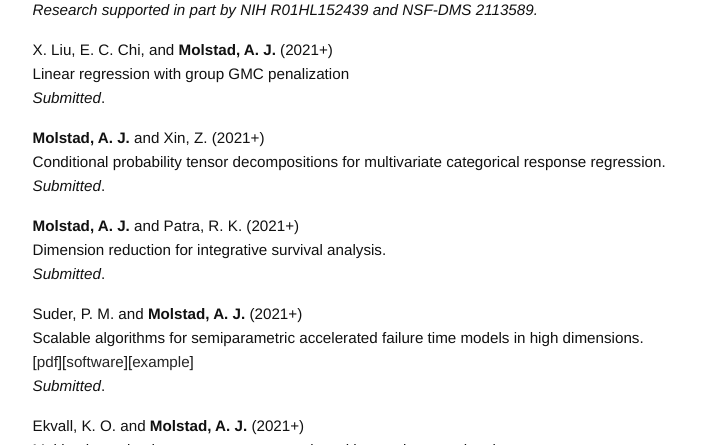
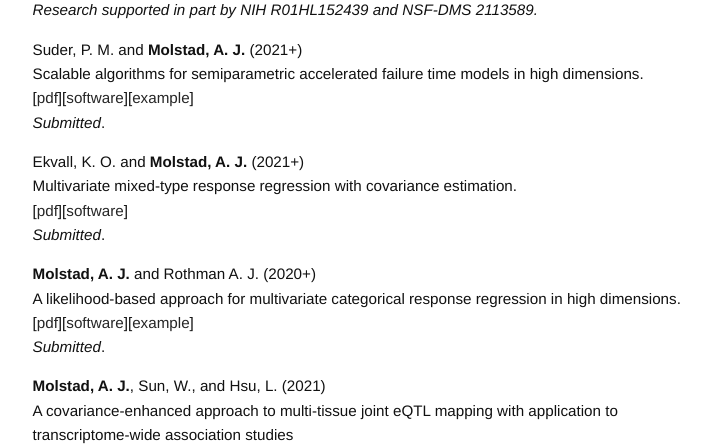
Before and after one commit to ajmolstad/ajmolstad.github.io, a Jekyll site: the page built from research.md, in a window 1280 px wide and 900 px high, cut to the strip 455-900 px from the top of the window. Shown: the whole strip, without its empty margins (275-986 px from the left). Built offline with Jekyll 4.4.1, drawn with Linux system fonts in a browser that asks for light colours.

Commit message:
Update research.md

```diff
--- a/research.md
+++ b/research.md
@@ -8,18 +8,18 @@
 
 *Research supported in part by NIH R01HL152439 and NSF-DMS 2113589.*
 
-X. Liu, E. C. Chi, and **Molstad, A. J.** (2021+) <br>
+<!-- X. Liu, E. C. Chi, and **Molstad, A. J.** (2021+) <br>
 Linear regression with group GMC penalization <br>
-*Submitted*. <br>
+*Submitted*. <br> -->
 
-**Molstad, A. J.** and Xin, Z. (2021+)<br>
+<!-- **Molstad, A. J.** and Xin, Z. (2021+)<br>
 Conditional probability tensor decompositions for
 multivariate categorical response regression. <br>
 *Submitted*. <br>
 
 **Molstad, A. J.** and Patra, R. K. (2021+)<br>
 Dimension reduction for integrative survival analysis. <br>
-*Submitted*. <br>
+*Submitted*. <br> -->
 
 Suder, P. M. and **Molstad, A. J.** (2021+) <br>
 Scalable algorithms for semiparametric accelerated failure time models in high dimensions.<br>
```
